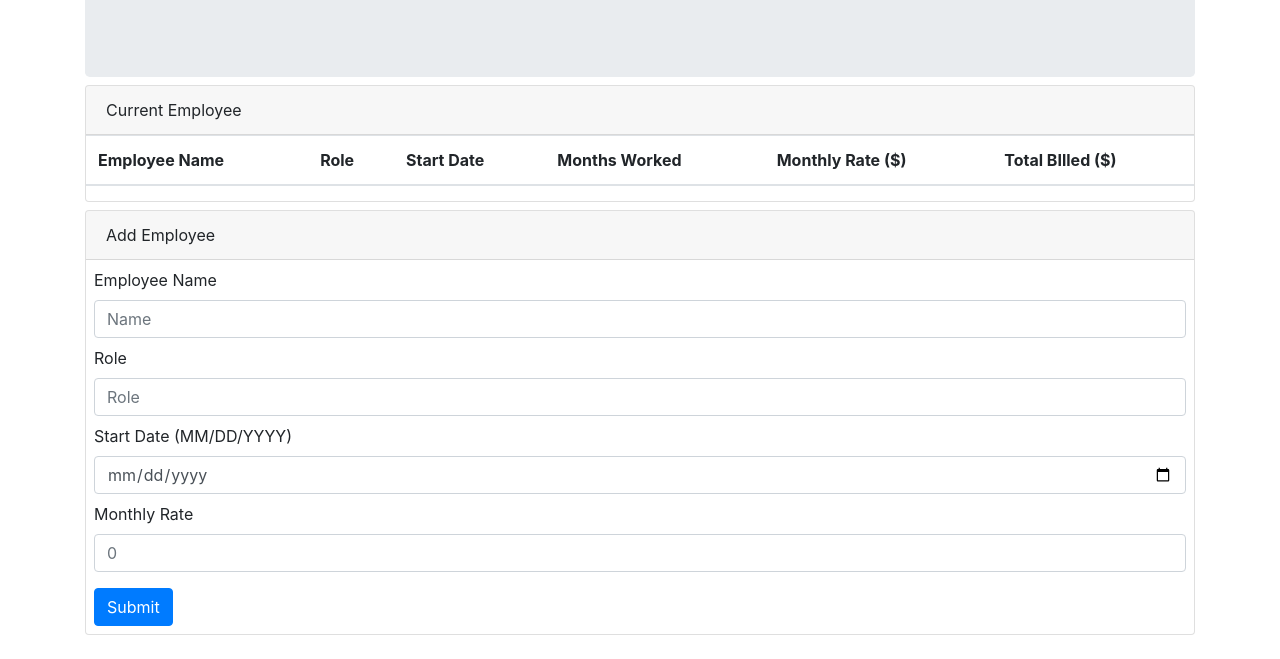
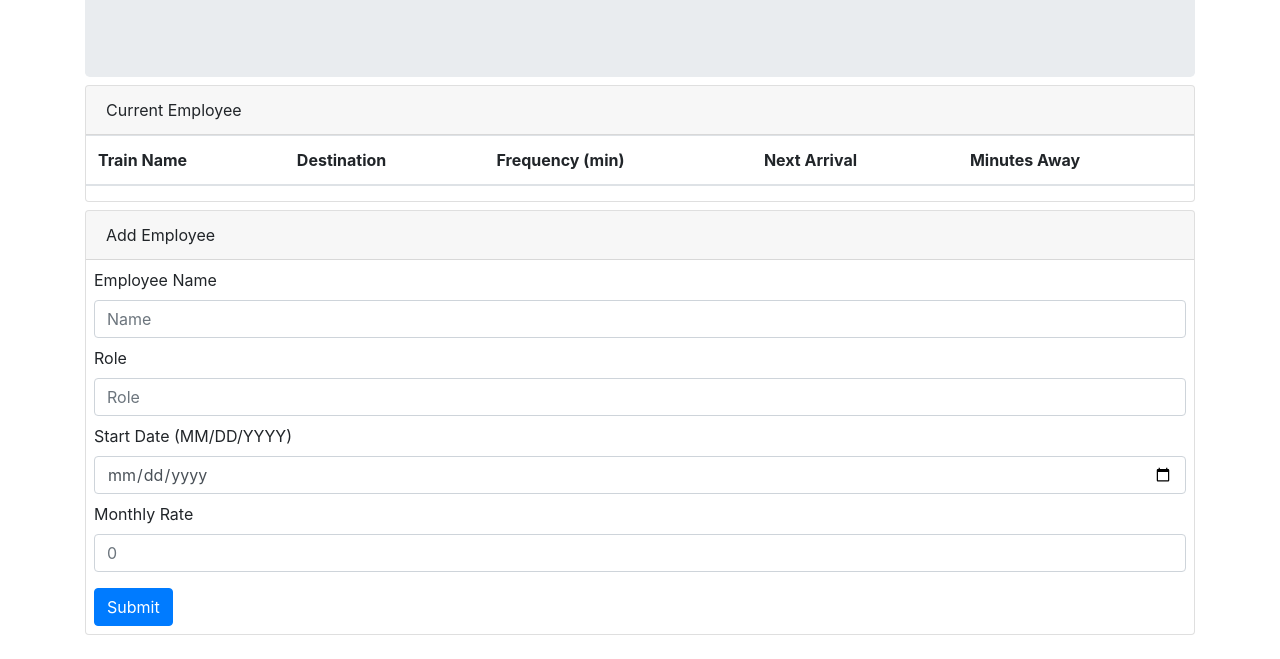
Before and after one commit to Estevan1/employeeData, a plain HTML site: page index.html in a window 1280 px wide. Shown: the part 180-839 px from the top of the page. Drawn offline with nearby package versions, Linux system fonts and the light colour scheme; no server answers.

Commit message:
Update index.html
changed to train names

```diff
--- a/index.html
+++ b/index.html
@@ -24,13 +24,12 @@
         <table class="table table-hover">
          <thead>
                 <tr>
-                <th scope="col">Employee Name</th>
-                <th scope="col">Role</th>
-                <th scope="col">Start Date</th>
-                <th scope="col">Months Worked</th>
-                <th scope="col">Monthly Rate ($)</th>
-                <th scope="col">Total BIlled ($)</th>
-            </tr>
+                    <th scope="col">Train Name</th>
+                    <th scope="col">Destination</th>
+                    <th scope="col">Frequency (min)</th>
+                    <th scope="col">Next Arrival</th>
+                    <th scope="col">Minutes Away</th>
+                </tr>
             </thead>
             <tbody id="tbody">
             <tr>
```
